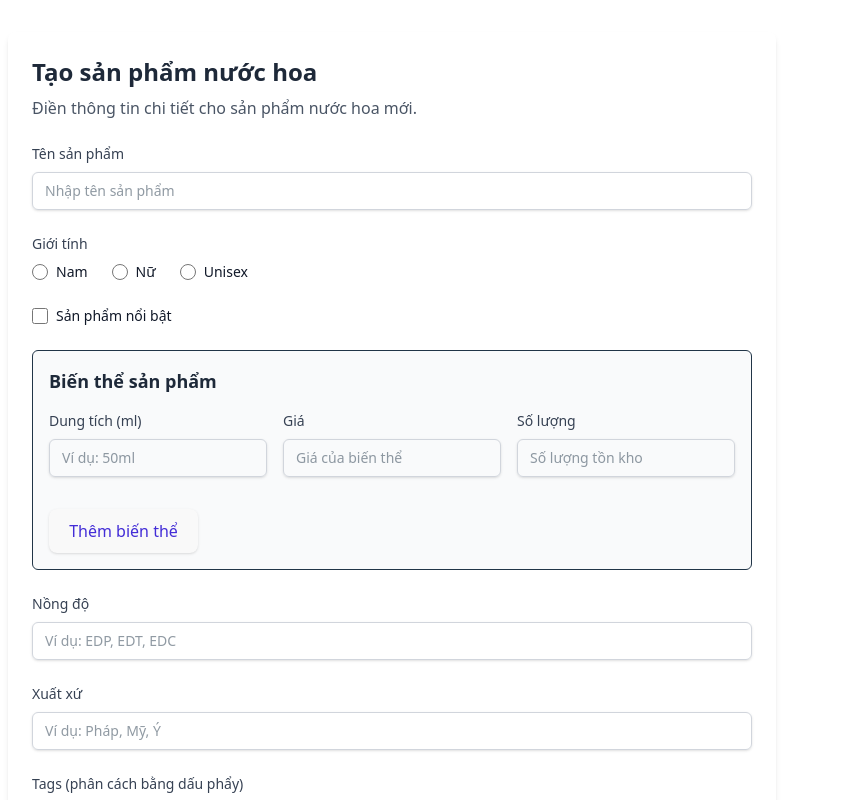
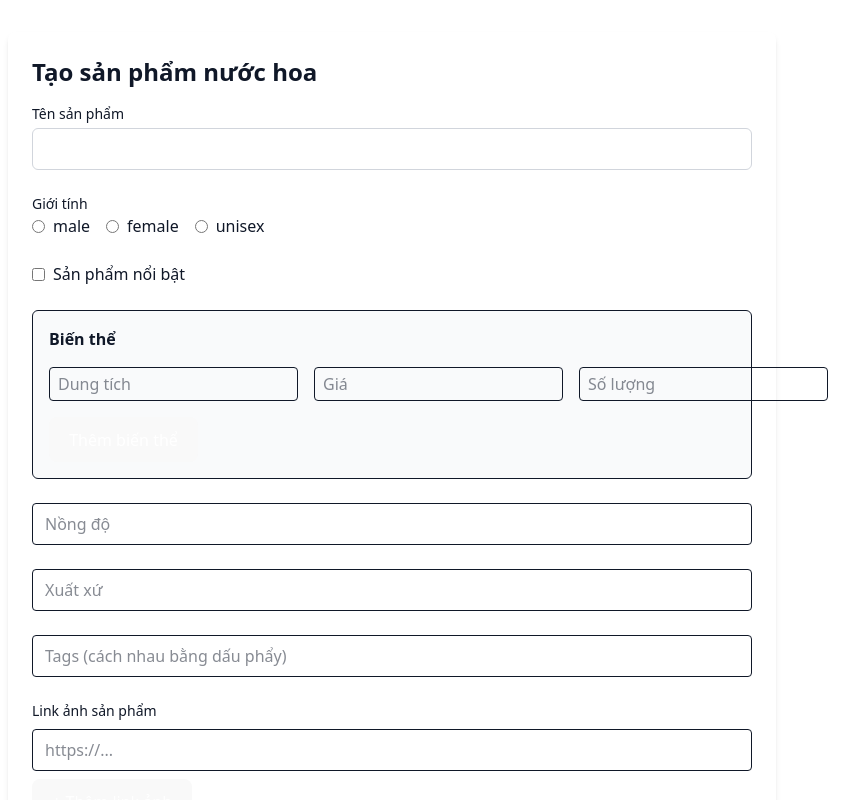
Before and after one commit to maitrung0104/Perfume-Ecommerce, a React (Vite) app in the folder fe/: page /productform in a window 1280 px wide. Shown: the whole page, without its empty margins (248-1107 px from the left). Built offline with nearby package versions, Linux system fonts and the light colour scheme.

Commit message:
Feat(Product) Fix link image and save productlist

```diff
--- a/fe/src/components/features/product/ProductForm.jsx
+++ b/fe/src/components/features/product/ProductForm.jsx
@@ -3,30 +3,21 @@
 import { useState } from "react"
 import ReactQuill from "react-quill"
 import "react-quill/dist/quill.snow.css"
-// import { useProducts } from "../../../context/ProductContext"; // Commented out: Not available in v0 environment
-// import { useNavigate } from "react-router-dom"; // Commented out: Not available in v0 environment
+import { useProducts } from "../../../context/ProductContext";
+import { useNavigate } from "react-router-dom";
 
 export default function ProductForm() {
-  // const { addProduct } = useProducts(); // Commented out
-  // const navigate = useNavigate(); // Commented out
-
   const [name, setName] = useState("")
   const [description, setDescription] = useState("")
   const [gender, setGender] = useState("")
   const [isFeatured, setIsFeatured] = useState(false)
+  const [concentration, setConcentration] = useState("")
+  const [origin, setOrigin] = useState("")
+  const [tags, setTags] = useState("")
+  const [variants, setVariants] = useState([{ id: 1, volume: "", price: "", quantity: "" }])
+  const [nextVariantId, setNextVariantId] = useState(2)
+  const [imageUrls, setImageUrls] = useState([""])
 
-  // New states for additional fields (concentration, origin, tags remain top-level)
-  const [concentration, setConcentration] = useState("") // Nồng độ
-  const [origin, setOrigin] = useState("") // Xuất xứ
-  const [tags, setTags] = useState("") // Tags (ví dụ: chuỗi phân cách bằng dấu phẩy)
-
-  // State mới cho các biến thể (variants)
-  const [variants, setVariants] = useState([
-    { id: 1, volume: "", price: "", quantity: "" }, // Biến thể mặc định
-  ])
-  const [nextVariantId, setNextVariantId] = useState(2) // Để tạo ID duy nhất cho biến thể mới
-
-  // ✅ Toolbar với font chữ
   const modules = {
     toolbar: [
       [{ font: [] }],
@@ -39,60 +30,52 @@ export default function ProductForm() {
       [{ align: [] }],
     ],
   }
+const { addProduct } = useProducts();
+const navigate = useNavigate();
 
-  // ✅ Khai báo formats
   const formats = [
-    "font",
-    "header",
-    "bold",
-    "italic",
-    "underline",
-    "strike",
-    "color",
-    "background",
-    "list",
-    "bullet",
-    "blockquote",
-    "code-block",
-    "link",
-    "image",
-    "video",
-    "align",
+    "font", "header", "bold", "italic", "underline", "strike", "color",
+    "background", "list", "bullet", "blockquote", "code-block", "link", "image", "video", "align"
   ]
 
-  // Hàm xử lý khi thay đổi giá trị của một biến thể
   const handleVariantChange = (id, field, value) => {
-    setVariants((prevVariants) =>
-      prevVariants.map((variant) => (variant.id === id ? { ...variant, [field]: value } : variant)),
+    setVariants((prev) =>
+      prev.map((v) => (v.id === id ? { ...v, [field]: value } : v))
     )
   }
 
-  // Hàm thêm một biến thể mới
   const handleAddVariant = () => {
-    setVariants((prevVariants) => [...prevVariants, { id: nextVariantId, volume: "", price: "", quantity: "" }])
+    setVariants((prev) => [...prev, { id: nextVariantId, volume: "", price: "", quantity: "" }])
     setNextVariantId((prevId) => prevId + 1)
   }
 
-  // Hàm xóa một biến thể
   const handleRemoveVariant = (id) => {
-    setVariants((prevVariants) => prevVariants.filter((variant) => variant.id !== id))
+    setVariants((prev) => prev.filter((v) => v.id !== id))
+  }
+
+  const handleImageUrlChange = (index, value) => {
+    const updated = [...imageUrls]
+    updated[index] = value
+    setImageUrls(updated)
+  }
+
+  const handleAddImageUrl = () => {
+    setImageUrls([...imageUrls, ""])
+  }
+
+  const handleRemoveImageUrl = (index) => {
+    setImageUrls(imageUrls.filter((_, i) => i !== index))
   }
 
   const handleSubmit = (e) => {
     e.preventDefault()
-
-    // Chuyển đổi tags thành mảng và lọc bỏ các tag rỗng
-    const processedTags = tags
-      .split(",")
-      .map((tag) => tag.trim())
-      .filter((tag) => tag !== "")
-
-    // Chuyển đổi giá và số lượng trong variants thành số
-    const processedVariants = variants.map((variant) => ({
-      ...variant,
-      price: Number(variant.price),
-      quantity: Number(variant.quantity),
+    const processedTags = tags.split(",").map((t) => t.trim()).filter((t) => t !== "")
+    const processedVariants = variants.map((v) => ({
+      ...v,
+      price: Number(v.price),
+      quantity: Number(v.quantity),
     }))
+    const processedImages = imageUrls.filter((url) => url.trim() !== "")
 
     const productData = {
       name,
@@ -102,151 +85,91 @@ export default function ProductForm() {
       concentration,
       origin,
       tags: processedTags,
-      variants: processedVariants, // Gửi mảng variants
+      variants: processedVariants,
+      images: processedImages
     }
 
-    // addProduct(productData); // Cập nhật hàm addProduct
-    // navigate("/productlist"); // Commented out
-    console.log(productData) // Log dữ liệu để kiểm tra
-    alert("Dữ liệu sản phẩm đã được gửi! Kiểm tra console để biết chi tiết.")
+  addProduct(productData);
+    alert("Đã gửi sản phẩm!");
+      navigate("/productlist"); // ✅ chuyển về ProductList
+
   }
 
   return (
-    <div className="max-w-3xl mx-auto my-8 p-6 bg-white rounded-lg shadow-md">
-      <h2 className="text-2xl font-bold mb-2 text-gray-800">Tạo sản phẩm nước hoa</h2>
-      <p className="text-gray-600 mb-6">Điền thông tin chi tiết cho sản phẩm nước hoa mới.</p>
+    <div className="max-w-3xl mx-auto my-8 p-6 bg-white rounded-lg shadow-md text-gray-900">
+      <h2 className="text-2xl font-bold mb-4">Tạo sản phẩm nước hoa</h2>
+
       <form onSubmit={handleSubmit} className="space-y-6">
-        <div className="space-y-2">
-          <label htmlFor="name" className="block text-sm font-medium text-gray-700">
-            Tên sản phẩm
-          </label>
+        {/* Name */}
+        <div>
+          <label className="block text-sm font-medium">Tên sản phẩm</label>
           <input
-            id="name"
-            type="text"
             value={name}
             onChange={(e) => setName(e.target.value)}
             required
-            placeholder="Nhập tên sản phẩm"
-            className="mt-1 block w-full px-3 py-2 border border-gray-300 rounded-md shadow-sm focus:outline-none focus:ring-indigo-500 focus:border-indigo-500 sm:text-sm"
+            className="mt-1 block w-full border border-gray-300 rounded-md px-3 py-2"
           />
         </div>
 
-        {/* New Gender Selection */}
-        <div className="space-y-2">
-          <label className="block text-sm font-medium text-gray-700">Giới tính</label>
-          <div className="flex space-x-6">
-            <div className="flex items-center">
+        {/* Gender */}
+        <div>
+          <label className="block text-sm font-medium">Giới tính</label>
+          <div className="flex gap-4">
+            {["male", "female", "unisex"].map((g) => (
+              <label key={g} className="flex items-center gap-2">
                 <input
                   type="radio"
-                id="gender-male"
                   name="gender"
-                value="male"
-                checked={gender === "male"}
+                  value={g}
+                  checked={gender === g}
                   onChange={(e) => setGender(e.target.value)}
-                className="focus:ring-indigo-500 h-4 w-4 text-indigo-600 border-gray-300"
                 />
-              <label htmlFor="gender-male" className="ml-2 block text-sm text-gray-900">
-                Nam
+                {g}
               </label>
-            </div>
-            <div className="flex items-center">
-              <input
-                type="radio"
-                id="gender-female"
-                name="gender"
-                value="female"
-                checked={gender === "female"}
-                onChange={(e) => setGender(e.target.value)}
-                className="focus:ring-indigo-500 h-4 w-4 text-indigo-600 border-gray-300"
-              />
-              <label htmlFor="gender-female" className="ml-2 block text-sm text-gray-900">
-                Nữ
-              </label>
-            </div>
-            <div className="flex items-center">
-              <input
-                type="radio"
-                id="gender-unisex"
-                name="gender"
-                value="unisex"
-                checked={gender === "unisex"}
-                onChange={(e) => setGender(e.target.value)}
-                className="focus:ring-indigo-500 h-4 w-4 text-indigo-600 border-gray-300"
-              />
-              <label htmlFor="gender-unisex" className="ml-2 block text-sm text-gray-900">
-                Unisex
-              </label>
-            </div>
+            ))}
           </div>
         </div>
 
-        {/* New Featured Product Checkbox */}
-        <div className="flex items-center">
+        {/* Featured */}
+        <div className="flex items-center gap-2">
           <input
-            id="is-featured"
             type="checkbox"
             checked={isFeatured}
             onChange={(e) => setIsFeatured(e.target.checked)}
-            className="focus:ring-indigo-500 h-4 w-4 text-indigo-600 border-gray-300 rounded"
           />
-          <label htmlFor="is-featured" className="ml-2 block text-sm text-gray-900">
-            Sản phẩm nổi bật
-          </label>
+          <label>Sản phẩm nổi bật</label>
         </div>
 
-        {/* Variants Section */}
-        <div className="space-y-4 border p-4 rounded-md bg-gray-50">
-          <h3 className="text-lg font-semibold text-gray-800">Biến thể sản phẩm</h3>
-          {variants.map((variant, index) => (
-            <div key={variant.id} className="flex items-end space-x-4">
-              <div className="flex-1 space-y-2">
-                <label htmlFor={`volume-${variant.id}`} className="block text-sm font-medium text-gray-700">
-                  Dung tích (ml)
-                </label>
+        {/* Variants */}
+        <div className="border p-4 rounded-md bg-gray-50 space-y-4">
+          <h3 className="font-semibold">Biến thể</h3>
+          {variants.map((variant) => (
+            <div key={variant.id} className="flex gap-4">
               <input
-                  id={`volume-${variant.id}`}
-                  type="text"
+                placeholder="Dung tích"
                 value={variant.volume}
                 onChange={(e) => handleVariantChange(variant.id, "volume", e.target.value)}
-                  placeholder="Ví dụ: 50ml"
-                  className="mt-1 block w-full px-3 py-2 border border-gray-300 rounded-md shadow-sm focus:outline-none focus:ring-indigo-500 focus:border-indigo-500 sm:text-sm"
+                className="border px-2 py-1 rounded"
               />
-              </div>
-              <div className="flex-1 space-y-2">
-                <label htmlFor={`price-${variant.id}`} className="block text-sm font-medium text-gray-700">
-                  Giá
-                </label>
               <input
-                  id={`price-${variant.id}`}
+                placeholder="Giá"
                 type="number"
                 value={variant.price}
                 onChange={(e) => handleVariantChange(variant.id, "price", e.target.value)}
-                  required
-                  min="0"
-                  placeholder="Giá của biến thể"
-                  className="mt-1 block w-full px-3 py-2 border border-gray-300 rounded-md shadow-sm focus:outline-none focus:ring-indigo-500 focus:border-indigo-500 sm:text-sm"
+                className="border px-2 py-1 rounded"
               />
-              </div>
-              <div className="flex-1 space-y-2">
-                <label htmlFor={`quantity-${variant.id}`} className="block text-sm font-medium text-gray-700">
-                  Số lượng
-                </label>
               <input
-                  id={`quantity-${variant.id}`}
+                placeholder="Số lượng"
                 type="number"
                 value={variant.quantity}
                 onChange={(e) => handleVariantChange(variant.id, "quantity", e.target.value)}
-                  required
-                  min="0"
-                  placeholder="Số lượng tồn kho"
-                  className="mt-1 block w-full px-3 py-2 border border-gray-300 rounded-md shadow-sm focus:outline-none focus:ring-indigo-500 focus:border-indigo-500 sm:text-sm"
+                className="border px-2 py-1 rounded"
               />
-              </div>
               {variants.length > 1 && (
                 <button
                   type="button"
                   onClick={() => handleRemoveVariant(variant.id)}
-                  className="p-2 bg-red-500 text-white rounded-md hover:bg-red-600 focus:outline-none focus:ring-2 focus:ring-offset-2 focus:ring-red-500"
+                  className="bg-red-500 text-white px-3 rounded"
                 >
                   Xóa
                 </button>
@@ -256,79 +179,87 @@ export default function ProductForm() {
           <button
             type="button"
             onClick={handleAddVariant}
-            className="mt-4 inline-flex justify-center py-2 px-4 border border-transparent shadow-sm text-sm font-medium rounded-md text-indigo-700 bg-indigo-100 hover:bg-indigo-200 focus:outline-none focus:ring-2 focus:ring-offset-2 focus:ring-indigo-500"
+          className="bg-indigo-600 text-white px-4 py-2 rounded"
           >
             Thêm biến thể
           </button>
         </div>
 
-        {/* Concentration Field */}
-        <div className="space-y-2">
-          <label htmlFor="concentration" className="block text-sm font-medium text-gray-700">
-            Nồng độ
-          </label>
+        {/* Concentration */}
         <input
-            id="concentration"
-            type="text"
+          placeholder="Nồng độ"
           value={concentration}
           onChange={(e) => setConcentration(e.target.value)}
-            placeholder="Ví dụ: EDP, EDT, EDC"
-            className="mt-1 block w-full px-3 py-2 border border-gray-300 rounded-md shadow-sm focus:outline-none focus:ring-indigo-500 focus:border-indigo-500 sm:text-sm"
+          className="border px-3 py-2 rounded w-full"
         />
+
+        {/* Origin */}
+        <input
+          placeholder="Xuất xứ"
+          value={origin}
+          onChange={(e) => setOrigin(e.target.value)}
+          className="border px-3 py-2 rounded w-full"
+        />
+
+        {/* Tags */}
+        <input
+          placeholder="Tags (cách nhau bằng dấu phẩy)"
+          value={tags}
+          onChange={(e) => setTags(e.target.value)}
+          className="border px-3 py-2 rounded w-full"
+        />
+
+        {/* Nhập nhiều URL ảnh */}
+        <div className="space-y-2">
+          <label className="block text-sm font-medium">Link ảnh sản phẩm</label>
+          {imageUrls.map((url, index) => (
+            <div key={index} className="flex gap-2">
+              <input
+                type="text"
+                placeholder="https://..."
+                value={url}
+                onChange={(e) => handleImageUrlChange(index, e.target.value)}
+                className="flex-1 border px-3 py-2 rounded"
+              />
+              {imageUrls.length > 1 && (
+                <button
+                  type="button"
+                  onClick={() => handleRemoveImageUrl(index)}
+                  className="bg-red-500 text-white px-3 rounded"
+                >
+                  X
+                </button>
+              )}
+            </div>
+          ))}
+          <button
+            type="button"
+            onClick={handleAddImageUrl}
+          className="bg-indigo-600 text-white px-4 py-2 rounded"
+          >
+            + Thêm link ảnh
+          </button>
         </div>
 
-        {/* Origin Field */}
-        <div className="space-y-2">
-          <label htmlFor="origin" className="block text-sm font-medium text-gray-700">
-            Xuất xứ
-          </label>
-          <input
-            id="origin"
-            type="text"
-            value={origin}
-            onChange={(e) => setOrigin(e.target.value)}
-            placeholder="Ví dụ: Pháp, Mỹ, Ý"
-            className="mt-1 block w-full px-3 py-2 border border-gray-300 rounded-md shadow-sm focus:outline-none focus:ring-indigo-500 focus:border-indigo-500 sm:text-sm"
-          />
-        </div>
-
-        {/* Tags Field */}
-        <div className="space-y-2">
-          <label htmlFor="tags" className="block text-sm font-medium text-gray-700">
-            Tags (phân cách bằng dấu phẩy)
-          </label>
-          <input
-            id="tags"
-            type="text"
-            value={tags}
-            onChange={(e) => setTags(e.target.value)}
-            placeholder="Ví dụ: hoa, gỗ, tươi mát, mùa hè"
-            className="mt-1 block w-full px-3 py-2 border border-gray-300 rounded-md shadow-sm focus:outline-none focus:ring-indigo-500 focus:border-indigo-500 sm:text-sm"
-          />
-        </div>
-
-        <div className="space-y-2">
-          <label htmlFor="description" className="block text-sm font-medium text-gray-700">
-            Mô tả
-          </label>
+        {/* Description */}
+        <div className="mt-4">
+          <label className="block text-sm font-medium">Mô tả</label>
           <ReactQuill
             value={description}
             onChange={setDescription}
             modules={modules}
             formats={formats}
             theme="snow"
-            className="min-h-[200px] border border-gray-300 rounded-md" // Thêm border và rounded cho Quill
+            className="min-h-[200px] border rounded bg-white text-gray-900"
           />
         </div>
 
-        <div className="flex justify-end">
         <button
           type="submit"
-            className="inline-flex justify-center py-2 px-4 border border-transparent shadow-sm text-sm font-medium rounded-md text-white bg-indigo-600 hover:bg-indigo-700 focus:outline-none focus:ring-2 focus:ring-offset-2 focus:ring-indigo-500"
+          className="bg-indigo-600 text-white px-4 py-2 rounded"
         >
           Lưu sản phẩm
         </button>
-        </div>
       </form>
     </div>
   )
```
Also changed, not shown: fe/src/components/features/product/ProductList.jsx (+39 -10 lines), fe/src/index.css (+11 -0 lines), fe/src/App.jsx (line endings or trailing spaces). Lines whose indentation alone changed are shown as unchanged.
